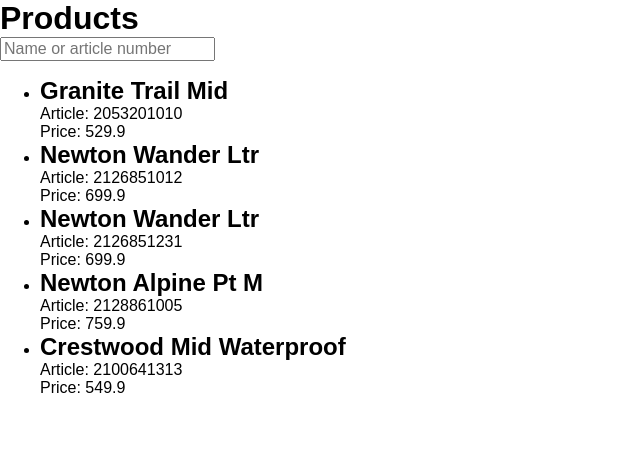
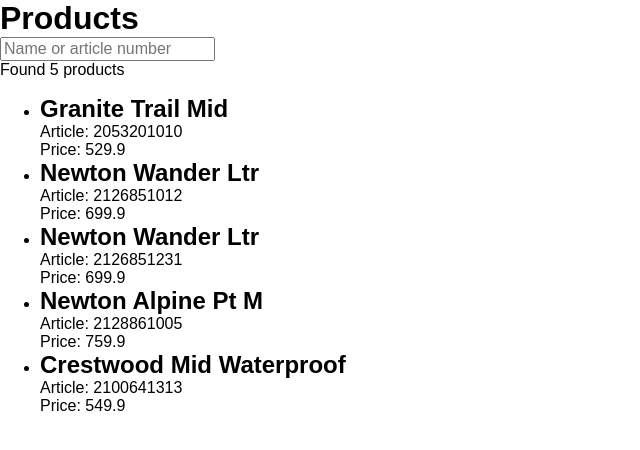
Before and after one commit to DianaGalter/check-price, a React (Vite) app: page / in a window 1280 px wide. Shown: the top 450 px of the page, without its empty margins (0-640 px from the left). Built offline with nearby package versions, Linux system fonts and the light colour scheme.

Commit message:
Add products count

```diff
--- a/src/App.tsx
+++ b/src/App.tsx
@@ -17,14 +17,18 @@
       normalizedName.includes(normalizedQuery)
     );
   });
+  const productsCount = filteredProducts.length;
 
   return (
     <main>
       <h1>Products</h1>
       <SearchInput value={searchQuery} onChange={setSearchQuery} />
 
-      {filteredProducts.length > 0 ? (
-        <ProductList products={filteredProducts} />
+      {productsCount > 0 ? (
+        <>
+          <p>Found {productsCount} products</p>
+          <ProductList products={filteredProducts} />
+        </>
       ) : (
         <p>No products found</p>
       )}
```
